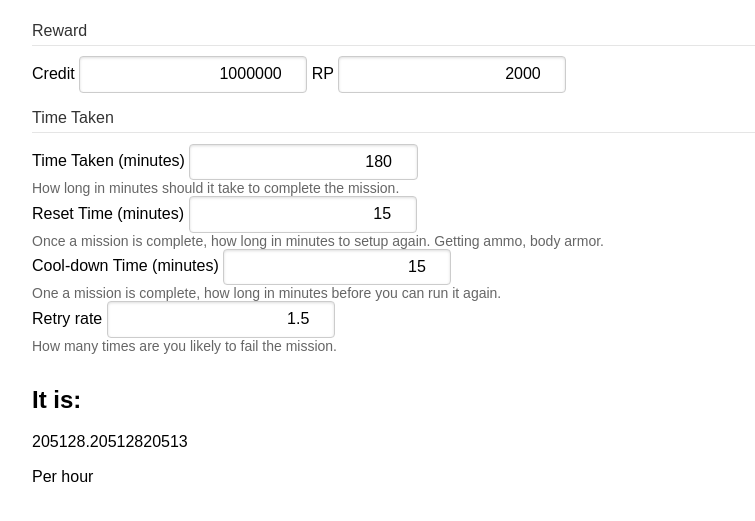
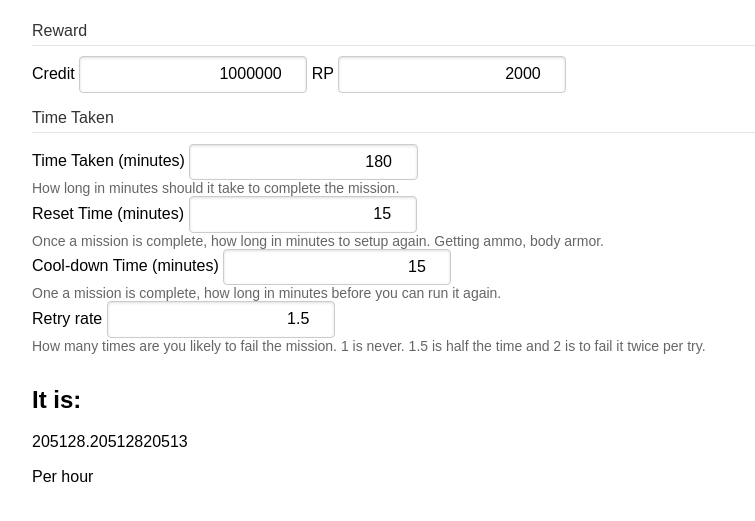
Before and after one commit to yamatt/html5-gtao-utils, a website built with webpack: page src/html/mission-calc.html in a window 1280 px wide. Shown: the part 89-610 px from the top of the page, without its empty margins (224-979 px from the left). Built offline with nearby package versions, Linux system fonts and the light colour scheme; files whose address does not match are found by name.

Commit message:
explain retry rate better

```diff
--- a/src/html/mission-calc.html
+++ b/src/html/mission-calc.html
@@ -37,7 +37,7 @@
                     <span class="pure-form-message">One a mission is complete, how long in minutes before you can run it again.</span>
                     <label for="retry_rate">Retry rate</label>
                     <input type="number" id="retry_rate" name="retry_rate" class="right-align" placeholder="1.5" min="0.1" step="0.1" value="1.5" />
-                    <span class="pure-form-message">How many times are you likely to fail the mission.</span>
+                    <span class="pure-form-message">How many times are you likely to fail the mission. 1 is never. 1.5 is half the time and 2 is to fail it twice per try.</span>
                 </fieldset>
 
                 <h2>It is:</h2>
```
